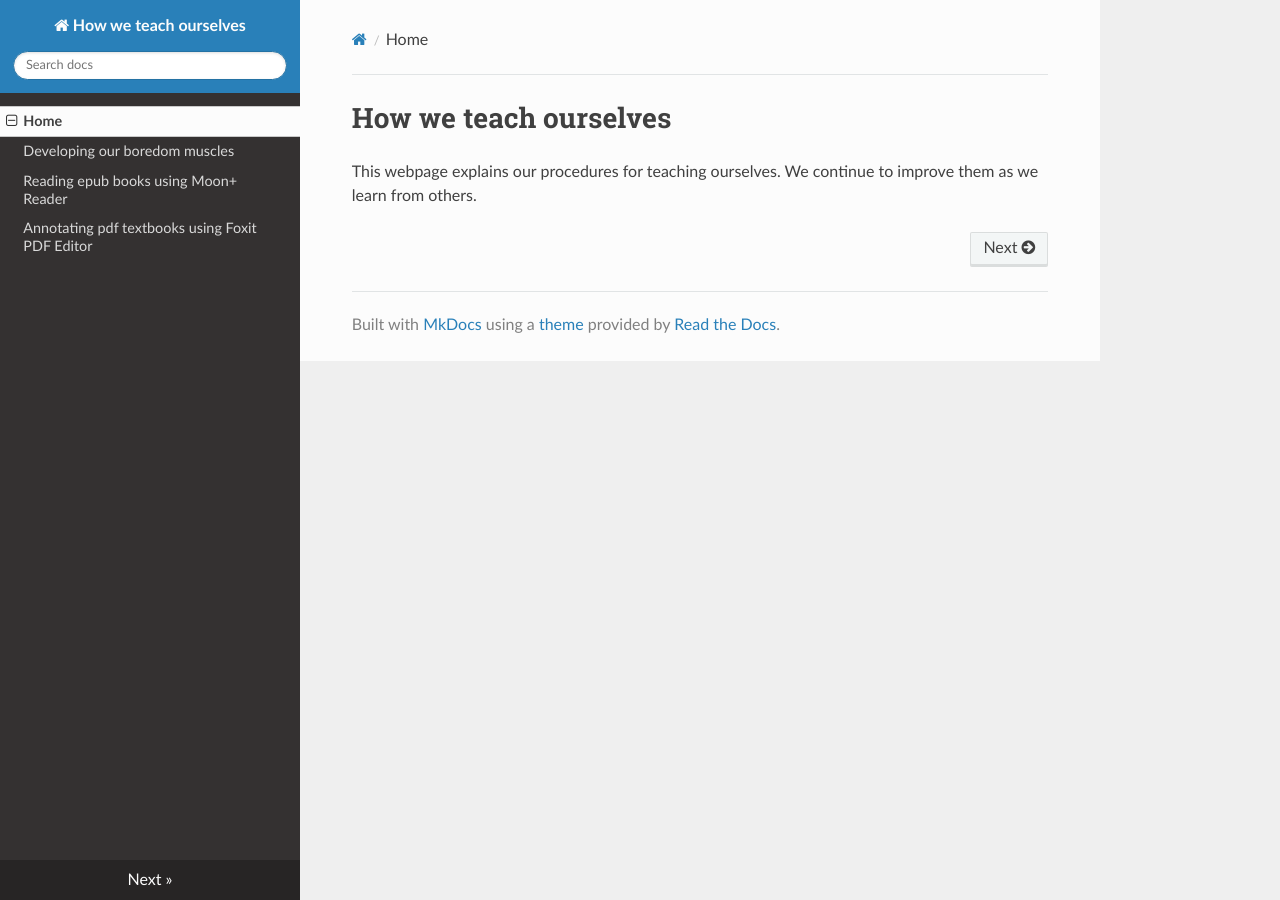
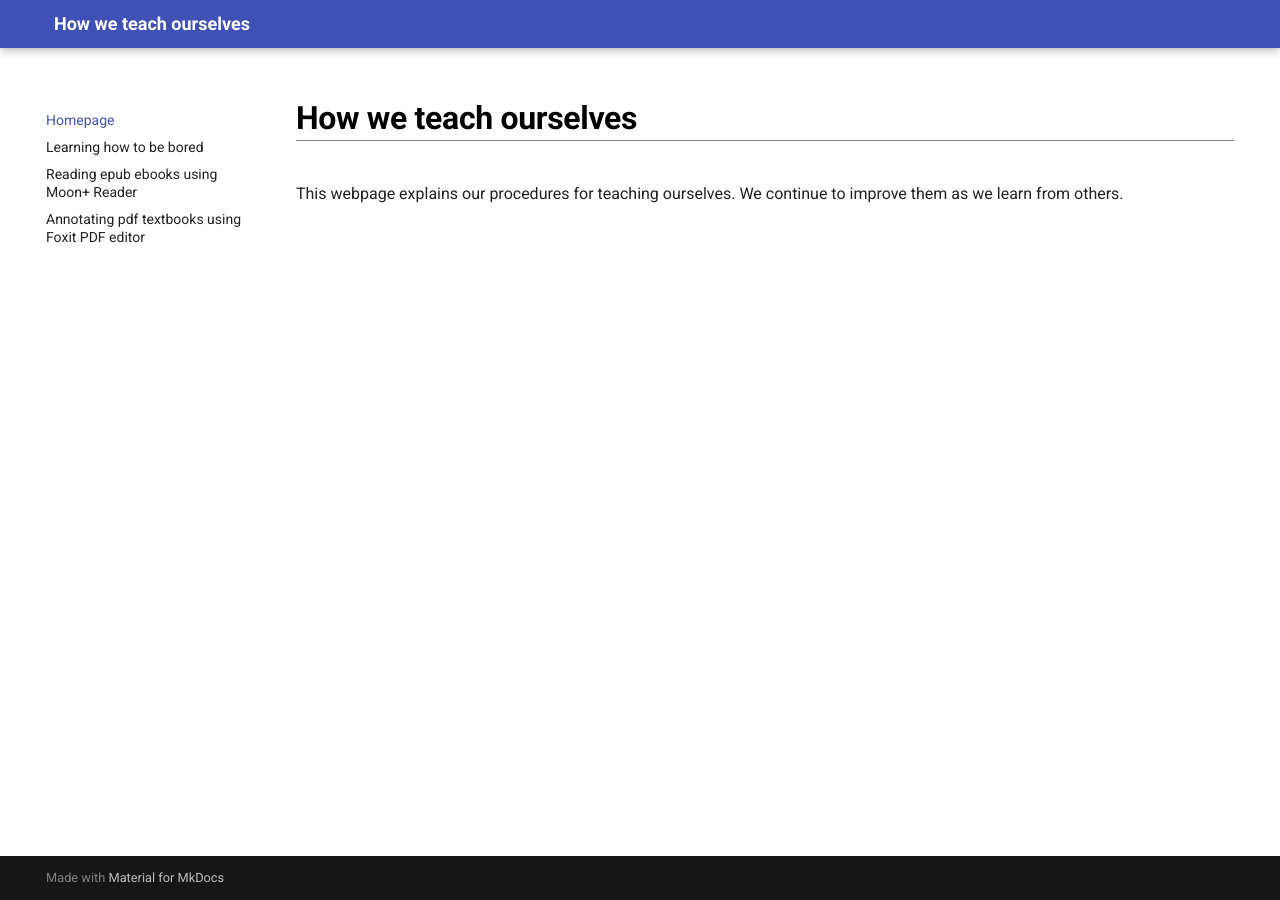
Before and after one commit to maximilian-ho/how-we-teach-ourselves, an MkDocs documentation site: the page built from docs/index.md, in a window 1280 px wide. Built offline with MkDocs 1.6.1 and Material for MkDocs 9.7.7, drawn with Linux system fonts in a browser that asks for light colours; nearby versions of some CDN libraries.

Commit message:
Add files via upload

```diff
--- a/mkdocs.yml
+++ b/mkdocs.yml
@@ -1,15 +1,22 @@
-# Project information
 site_name: How we teach ourselves
 
-# Documentation and theme
-theme: 'readthedocs'
+nav:
+   - Homepage: "index.md"
+   - Learning how to be bored: "boredom.md"
+   - Reading epub ebooks using Moon+ Reader: "epubs.md"
+   - Annotating pdf textbooks using Foxit PDF editor: "pdfs.md"
 
-# Extensions
-markdown_extensions:
-  - admonition
+theme:
+  name: material
+  custom_dir: overrides
+  favicon: assets/images/favicon.png
+  features:
+    - toc.integrate
 
-nav:
-    - Home: index.md
-    - Developing our boredom muscles: boredom.md
-    - Reading epub books using Moon+ Reader: epubs.md
-    - Annotating pdf textbooks using Foxit PDF Editor: pdfs.md
+  palette:
+    primary: indigo
+
+plugins: []
+
+extra_css:
+  - stylesheets/extra.css
```
